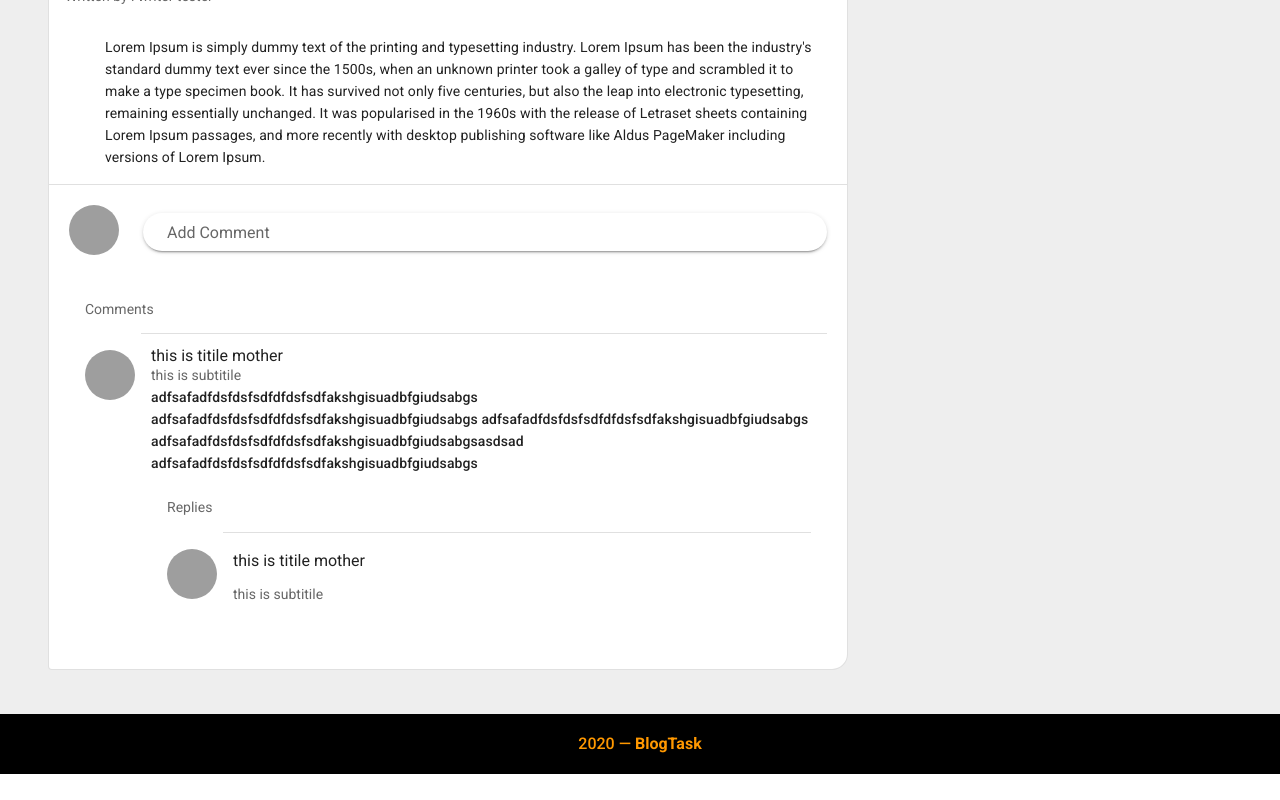
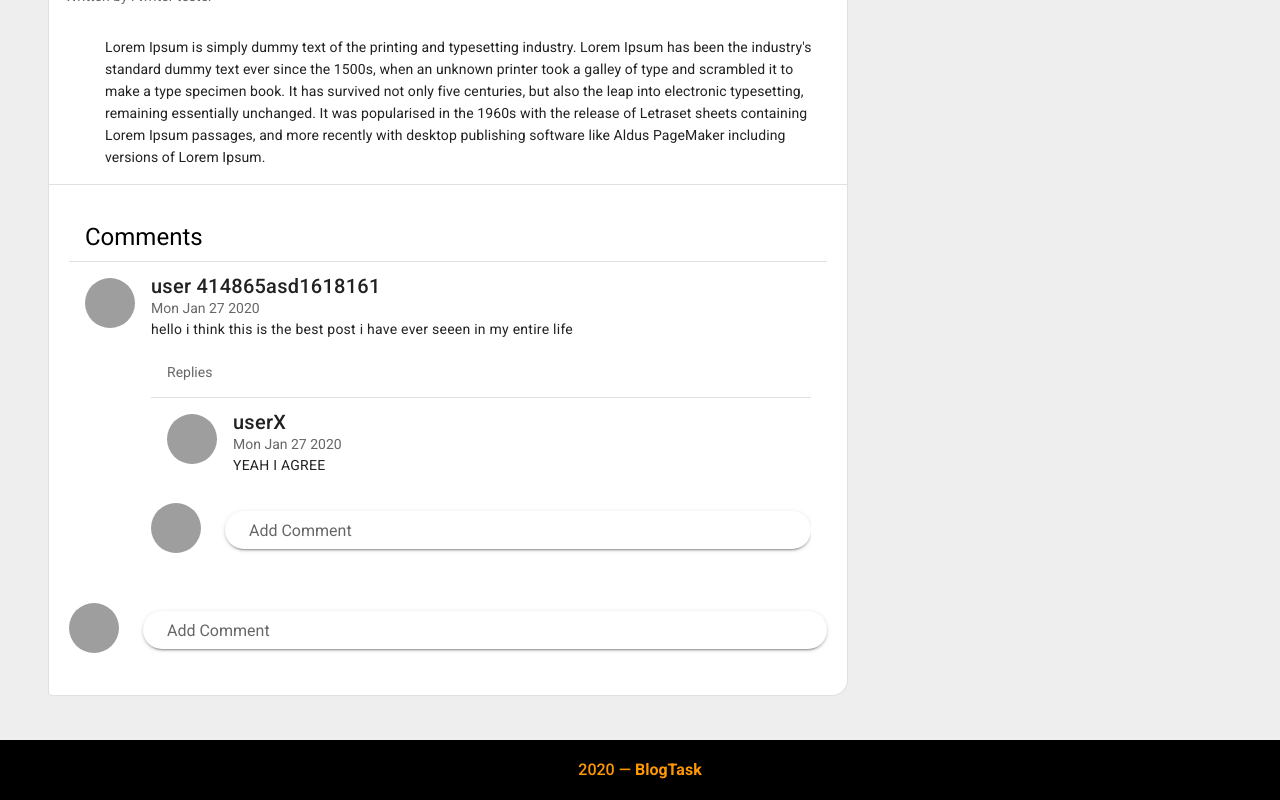
Before and after one commit to shehab20089/shehab20089-Blog-Vue.js-Vuex, a Vue app: page /#/post/2 in a window 1280 px wide. Shown: the part 577-1377 px from the top of the page. Before the commit the page ends 1351 px from the top, so only its background shows below. Built offline with nearby package versions, Linux system fonts and the light colour scheme.

Commit message:
adding comment system to the post page

```diff
--- a/src/views/Post.vue
+++ b/src/views/Post.vue
@@ -20,10 +20,64 @@
       <v-divider></v-divider>
 
       <div class="ma-5">
+        <v-list three-line>
+          <template>
+            <v-subheader class="headline black--text">Comments</v-subheader>
+
+            <v-divider></v-divider>
+
+            <v-list-item v-for="(comment, index) in getPostById(id).comments" :key="index">
+              <v-list-item-avatar size="50" color="grey">
+                <!-- <v-img></v-img> -->
+              </v-list-item-avatar>
+
+              <v-list-item-content>
+                <v-list-item-title class="title">{{comment.author}}</v-list-item-title>
+                <v-list-item-subtitle>{{Date().substring(0,16)}}</v-list-item-subtitle>
+                <p class="body-2">{{comment.commentContent}}</p>
+                <v-list v-if="comment.secondLComments.length>0" three-line>
+                  <template>
+                    <v-subheader>Replies</v-subheader>
+
+                    <v-divider></v-divider>
+
+                    <v-list-item
+                      v-for="(commenLvl2, index) in comment.secondLComments"
+                      :key="index"
+                    >
+                      <v-list-item-avatar size="50" color="grey"></v-list-item-avatar>
+
+                      <v-list-item-content>
+                        <v-list-item-title class="title">{{commenLvl2.author}}</v-list-item-title>
+                        <v-list-item-subtitle>{{Date().substring(0,16)}}</v-list-item-subtitle>
+                        <p class="body-2">{{commenLvl2.commentContent}}</p>
+                      </v-list-item-content>
+                    </v-list-item>
+                    <div class="d-flex align-content-center">
+                      <v-avatar class="mr-6" size="50" color="grey"></v-avatar>
+                      <v-text-field
+                        @keyup.enter="addComment2LvlStore(comment.id,index)"
+                        class="mt-2"
+                        solo
+                        clearable
+                        rounded
+                        :id="'lvl2Comment'+index"
+                        dense
+                        name="comment"
+                        hint="press enter to add  Comment"
+                        label="Add Comment"
+                      ></v-text-field>
+                    </div>
+                  </template>
+                </v-list>
+              </v-list-item-content>
+            </v-list-item>
+          </template>
+        </v-list>
         <div class="d-flex align-content-center">
           <v-avatar class="mr-6" size="50" color="grey"></v-avatar>
           <v-text-field
-            @keyup.enter="addComment()"
+            @keyup.enter="addCommentStore"
             class="mt-2"
             solo
             ref="CommentRef"
@@ -37,49 +91,6 @@
             id="id"
           ></v-text-field>
         </div>
-        <v-list three-line>
-          <template>
-            <v-subheader>Comments</v-subheader>
-
-            <v-divider inset="1"></v-divider>
-
-            <v-list-item>
-              <v-list-item-avatar size="50" color="grey">
-                <!-- <v-img></v-img> -->
-              </v-list-item-avatar>
-
-              <v-list-item-content>
-                <v-list-item-title>this is titile mother</v-list-item-title>
-                <v-list-item-subtitle>this is subtitile</v-list-item-subtitle>
-                <p class="subtitle-2">
-                  adfsafadfdsfdsfsdfdfdsfsdfakshgisuadbfgiudsabgs
-                  <br />adfsafadfdsfdsfsdfdfdsfsdfakshgisuadbfgiudsabgs
-                  adfsafadfdsfdsfsdfdfdsfsdfakshgisuadbfgiudsabgs
-                  adfsafadfdsfdsfsdfdfdsfsdfakshgisuadbfgiudsabgsasdsad
-                  adfsafadfdsfdsfsdfdfdsfsdfakshgisuadbfgiudsabgs
-                </p>
-                <v-list three-line>
-                  <template>
-                    <v-subheader>Replies</v-subheader>
-
-                    <v-divider inset="1"></v-divider>
-
-                    <v-list-item @click="1+1">
-                      <v-list-item-avatar size="50" color="grey">
-                        <!-- <v-img></v-img> -->
-                      </v-list-item-avatar>
-
-                      <v-list-item-content>
-                        <v-list-item-title>this is titile mother</v-list-item-title>
-                        <v-list-item-subtitle>this is subtitile</v-list-item-subtitle>
-                      </v-list-item-content>
-                    </v-list-item>
-                  </template>
-                </v-list>
-              </v-list-item-content>
-            </v-list-item>
-          </template>
-        </v-list>
       </div>
     </v-card>
   </div>
@@ -90,27 +101,54 @@ import StoreConstants from "../store/storeConstants";
 
 //this helper will allow to easily acess vuex store easily by using the spread operator
 //it will get all getters from the store
-import { mapGetters } from "vuex";
+import { mapGetters, mapActions } from "vuex";
 
 //just making it easier to acess getters
+let actions = StoreConstants.actions;
 let getters = StoreConstants.getters;
 export default {
   name: "post",
   data() {
     return {
       id: this.$route.params.id,
-      commentText: ""
+      commentText: "",
+      comment2LevelText: ""
     };
   },
   components: {
     // postCard
   },
   methods: {
-    addComment: function() {
+    ...mapActions([actions.addComment, actions.addlvl2Comment]),
+
+    addCommentStore: function() {
       //this comment to avoid eslint console error
       // eslint-disable-next-line no-console
-      console.log(this.commentText);
+
+      // i have hard coded author name to current user of course this should be dynamic but for testing the
+      //features of this task i wil hard code it
+      let newCommentobj = {
+        id: Date.now(),
+        author: "current User",
+        commentContent: this.commentText,
+        secondLComments: []
+      };
+      this.addComment({ postid: this.id, comment: newCommentobj });
       this.commentText = "";
+    },
+    addComment2LvlStore: function(CommentId, index) {
+      let commentLVL2 = document.getElementById("lvl2Comment" + index).value;
+
+      document.getElementById("lvl2Comment" + index).value = "";
+      let newCommentobj = {
+        author: "current User",
+        commentContent: commentLVL2
+      };
+      this.addlvl2Comment({
+        postid: this.id,
+        commentid: CommentId,
+        comment: newCommentobj
+      });
     }
   },
   computed: {
```
